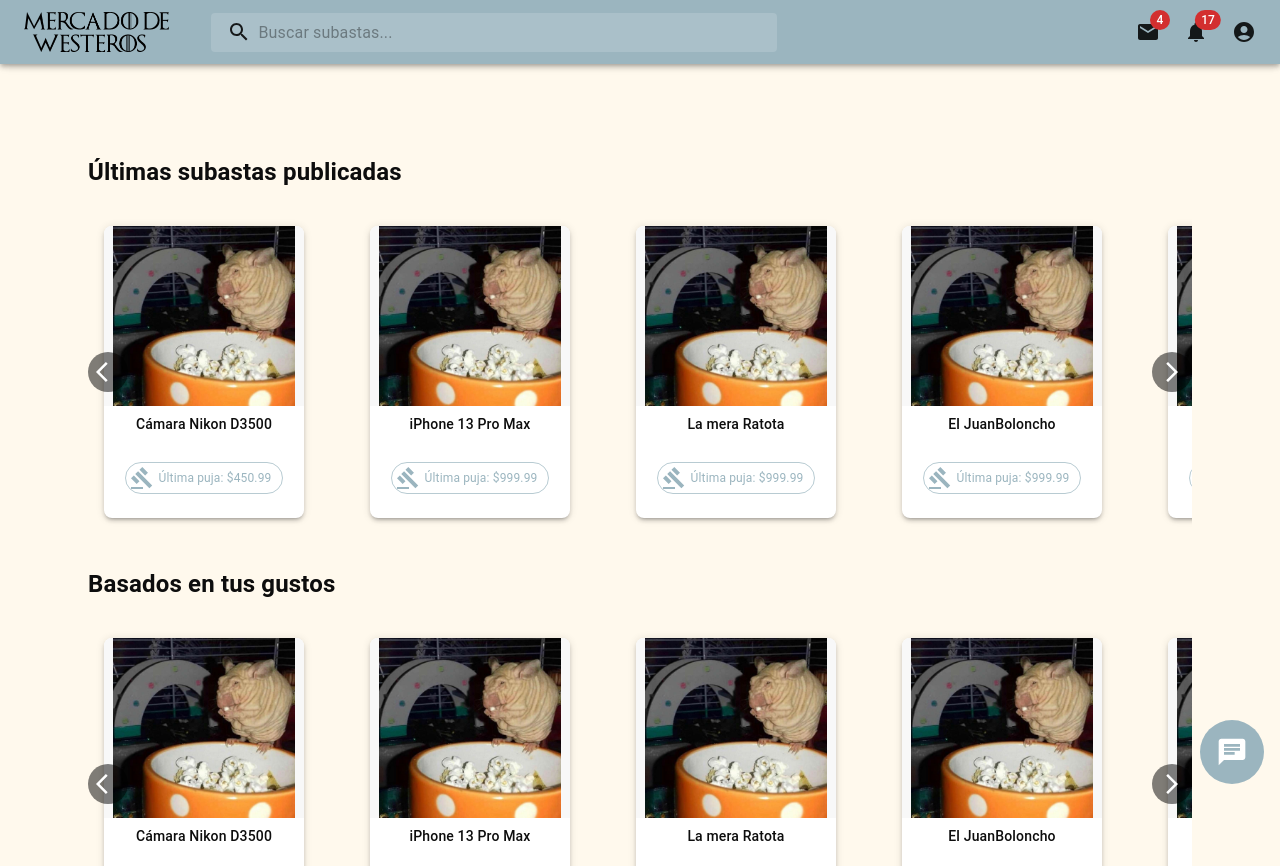
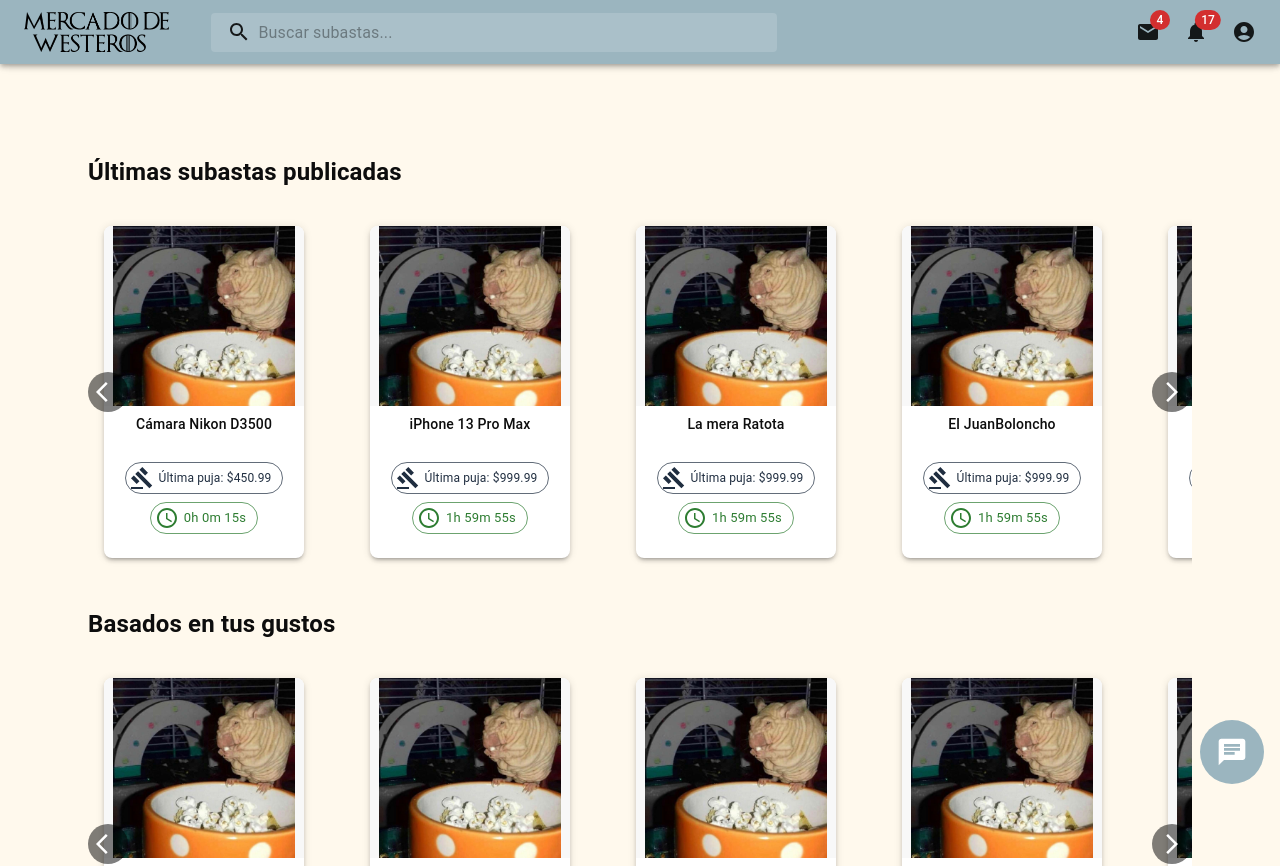
Before and after one commit to primolechuga/Mercado_Westeros, a React (Vite) app in the folder westeros-front/: page / in a window 1280 px wide. Shown: the top 866 px of the page. Built offline with nearby package versions, Linux system fonts and the light colour scheme.

Commit message:
fix: Se arregla la hora y controller modificar producto

```diff
--- a/westeros-front/src/components/HomeItemList/AuctionCard.tsx
+++ b/westeros-front/src/components/HomeItemList/AuctionCard.tsx
@@ -1,9 +1,29 @@
 import { Card, CardMedia, CardContent, Typography, Chip, Box } from "@mui/material";
 import GavelIcon from "@mui/icons-material/Gavel";
 import {AuctionItemProps} from "../item";
+import AccessTimeIcon from '@mui/icons-material/AccessTime';
+import { useState, useEffect } from "react";
 
 
 const AuctionCard : React.FC<AuctionItemProps>  = ({ item }) => {
+  const [timeLeft, setTimeLeft] = useState(item.timeLeftAuction);
+
+   useEffect(() => {
+      if (item.status !== "active") return; // Solo reducimos el tiempo si la subasta está activa
+
+      const timer = setInterval(() => {
+        setTimeLeft(prev => Math.max(prev - 1, 0));
+      }, 1000);
+
+      return () => clearInterval(timer);
+    }, [item.status]);
+
+  const formatTime = (seconds: number) => {
+    const hours = Math.floor(seconds / 3600);
+    const minutes = Math.floor((seconds % 3600) / 60);
+    const secs = seconds % 60;
+    return `${hours}h ${minutes}m ${secs}s`;
+  };
   return (
     <Card sx={{ maxWidth: 200, boxShadow: 3, borderRadius: 2, overflow: "hidden" }}>
       {/* Imagen del producto */}
@@ -21,13 +41,19 @@ const AuctionCard : React.FC<AuctionItemProps>  = ({ item }) => {
         </Typography>
 
         {/* Última puja */}
-        <Box sx={{ display: "flex", justifyContent: "center", marginTop: 1 }}>
+        <Box sx={{ display: "flex", flexDirection: "column", alignItems: "center", gap: 1, marginTop: 1 }}>
           <Chip
             icon={<GavelIcon />}
             label={`Última puja: $${item.lastBid.toFixed(2)}`}
-            color="primary"
+            color="secondary"
             variant="outlined"
             sx={{ fontSize: 12 }}
+          />
+          <Chip
+            icon={<AccessTimeIcon />}
+            label={`${formatTime(timeLeft)}`}
+            color={timeLeft > 0 ? "success" : "error"}
+            variant="outlined"
           />
         </Box>
       </CardContent>
--- a/westeros-front/src/components/itemList.tsx
+++ b/westeros-front/src/components/itemList.tsx
@@ -33,7 +33,9 @@ export const AuctionList: React.FC<AuctionListProps> = ({ items, showInactiveFil
 
   // Transformamos los datos del backend al formato que espera AuctionItem
   const displayItems: AuctionItemType[] = items.map(auction => {
-    const endDateObj = new Date(auction.endDate);
+    console.log(auction.endDate);
+    let endDateObj = new Date(auction.endDate);
+    endDateObj = new Date(endDateObj.getUTCFullYear(), endDateObj.getUTCMonth(), endDateObj.getUTCDate(), endDateObj.getUTCHours(), endDateObj.getUTCMinutes(), endDateObj.getUTCSeconds());
     console.log(endDateObj);
     const timeLeftAuction = Math.floor((endDateObj.getTime() - Date.now()) / 1000);
     console.log(timeLeftAuction);
```
Also changed, not shown: 1 other file (tests, documents, lock files or other folders).
